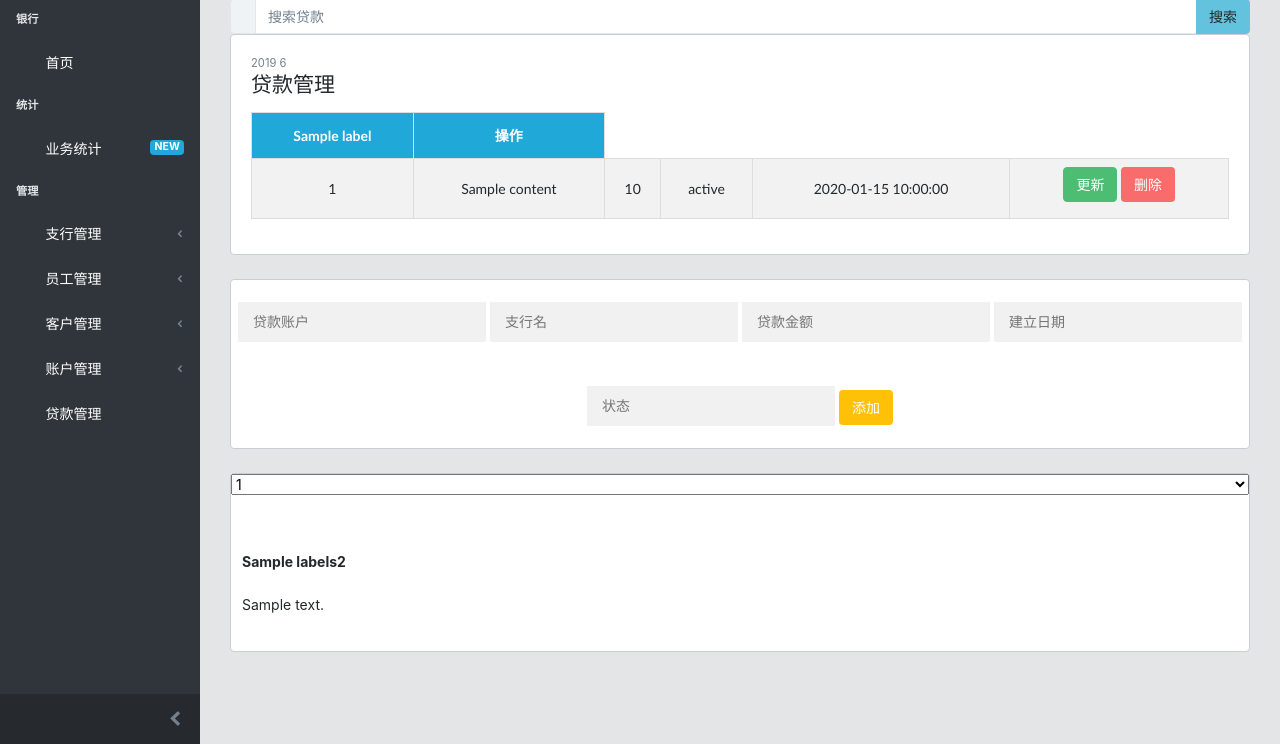
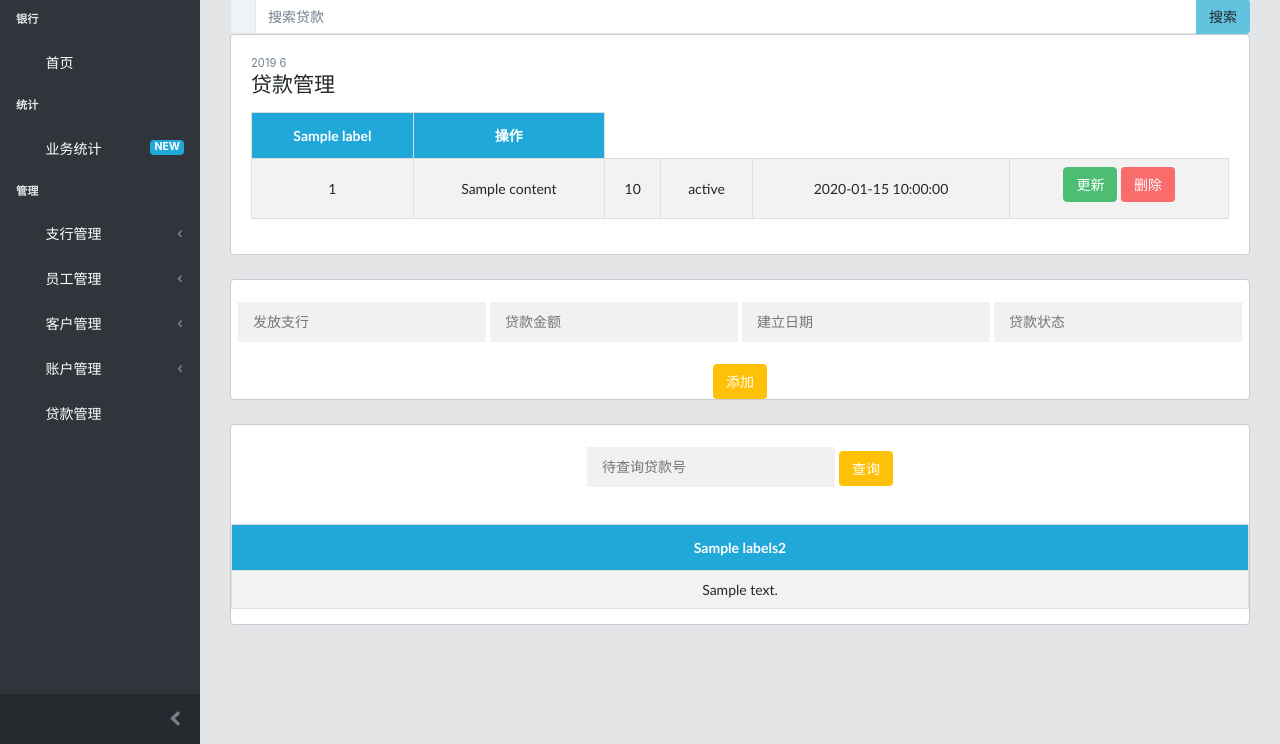
Before and after one commit to LeaFZ96/SE-BankSys, a Flask app: template src/templates/debt.html in a window 1280 px wide. Shown: the part 56-800 px from the top of the page. Run offline with Flask 2, Linux system fonts and the light colour scheme; the template is opened without the code that fills it: most values are stand-ins (such as "Sample title", 1, 10 or a date in 2020); some libraries are stand-ins or nearby versions.

Commit message:
finish loan part

```diff
--- a/src/app.py
+++ b/src/app.py
@@ -364,12 +364,60 @@ def account():
 
 @app.route('/debt', methods=['GET', 'POST'])
 def debt():
-    labels = ['贷款号', '支行', '贷款金额', '贷款状态', '建立日期']
-    content = Loan.query.all()
+    labels = ['贷款号', '发放支行', '贷款金额', '贷款状态', '建立日期']
+    content = db.session.query(Loan).all()
     labels2 = ['贷款号', '客户ID', '发放日期', '发放金额']
     result = []
-    for i in content:
-        result.append(db.session.query(t_loan_to_client).filter_by(loanNum=i.loanNum).all())
+    #db.session.query(t_loan_to_client).filter_by(loanNum=i.loanNum).all()
+
+    if request.method == 'GET':
+        return render_template('debt.html', labels=labels, labels2=labels2, content=content, content2=result)
+    else:
+        if request.form.get('type') == 'update':
+            oldNum = request.form.get('key')
+            money = request.form.get('money')
+            state = request.form.get('state')
+
+            loan_result = db.session.query(Loan).filter_by(loanNum=oldNum).first()
+
+            loan_result.loanAmount = money
+            loan_result.status = state
+
+            db.session.commit()
+
+        elif request.form.get('type') == 'delete':
+            oldNum = request.form.get('key')
+
+            loan_result = db.session.query(Loan).filter_by(loanNum=oldNum).first()
+            db.session.delete(loan_result)
+            db.session.commit()
+
+        elif request.form.get('type') == 'insert':
+            branch = request.form.get('branch')
+            money = request.form.get('money')
+            date = request.form.get('date')
+            state = request.form.get('state')
+
+            date = date.split('-')
+            date = datetime.date(
+                int(date[0]), int(date[1]), int(date[2]))
+
+            newLoan = Loan(
+                branchName = branch,
+                loanAmount = money,
+                status = state,
+                createdDate = date
+            )
+
+            db.session.add(newLoan)
+            db.session.commit()
+
+        elif request.form.get('type') == 'query':
+            loanNum = request.form.get('loanNum')
+
+            result = db.session.query(t_loan_to_client).filter_by(loanNum=loanNum).all()
+
+    content = db.session.query(Loan).all()
 
     return render_template('debt.html', labels=labels, content=content, labels2=labels2, content2=result)
 
--- a/src/templates/debt.html
+++ b/src/templates/debt.html
@@ -34,81 +34,39 @@
         }
       }
     }
-    function openForm() {
+    function openForm(key) {
       document.getElementById("updateForm").style.display = "block";
+      update_form.key.value = key;
     }
 
     function closeForm() {
       document.getElementById("updateForm").style.display = "none";
     }
 
-    function openwForm() {
+    function openwForm(key) {
       document.getElementById("deleteWarning").style.display = "block";
+      delete_form.key.value = key;
     }
 
     function closewForm() {
       document.getElementById("deleteWarning").style.display = "none";
     }
-
-    function dochange() {
-      var ele = document.getElementById("selectshow");
-      if (ele.children[0].value == 1) {
-        td1.style.display = "block";
-        td2.style.display = "none";
-        td3.style.display = "none";
-        td4.style.display = "none";
-        td5.style.display = "none";
-      }
-      if (ele.children[0].value == 2) {
-        td1.style.display = "none";
-        td2.style.display = "list-item";
-        td3.style.display = "none";
-        td4.style.display = "none";
-        td5.style.display = "none";
-      }
-      if (ele.children[0].value == 3) {
-        td1.style.display = "none";
-        td2.style.display = "none";
-        td3.style.display = "list-item";
-        td4.style.display = "none";
-        td5.style.display = "none";
-      }
-      if (ele.children[0].value == 4) {
-        td1.style.display = "none";
-        td2.style.display = "none";
-        td3.style.display = "none";
-        td4.style.display = "list-item";
-        td5.style.display = "none";
-      }
-      if (ele.children[0].value == 5) {
-        td1.style.display = "none";
-        td2.style.display = "none";
-        td3.style.display = "none";
-        td4.style.display = "none";
-        td5.style.display = "list-item";
-      }
-    }
   </script>
 </head>
 
 <div class="form-popup" id="updateForm">
-  <form class="form-container">
+  <form class="form-container" name="update_form" method="POST">
     <h1>更新表单</h1>
 
-    <label for="email"><b>贷款账户</b></label>
-    <input type="text" placeholder="贷款账户" name="贷款账户" required>
+    <input type="hidden" name="key" value="">
 
-    <label for="email"><b>支行名</b></label>
-    <input type="text" placeholder="支行名" name="支行名" required>
+    <input type="hidden" name="type" value="update">
 
     <label for="email"><b>贷款金额</b></label>
-    <input type="text" placeholder="贷款金额" name="贷款金额" required>
+    <input type="text" placeholder="贷款金额" name="money" required>
 
-    <label for="email"><b>建立日期</b></label>
-    <input type="text" placeholder="建立日期" name="建立日期" required>
-
-    <label for="email"><b>状态</b></label>
-    <input type="text" placeholder="状态" name="状态" required>
+    <label for="email"><b>贷款状态</b></label>
+    <input type="text" placeholder="状态" name="state" required>
 
     <button type="submit" class="btn btn-success" value="Refresh Page" onClick="window.location.reload();">确认</button>
     <button type="button" class="btn bg-danger" onclick="closeForm()">取消</button>
@@ -116,8 +74,12 @@
 </div>
 
 <div class="form-popup" id="deleteWarning">
-  <form class="form-container">
+  <form class="form-container" name="delete_form" method="POST">
     <h4>确认删除吗？</h4>
+
+    <input type="hidden" name="type" value="delete">
+
+    <input type="hidden" name="key" value="">
 
     <button type="submit" class="btn btn-success" value="Refresh Page" onClick="window.location.reload();">确认</button>
     <button type="button" class="btn bg-danger" onclick="closewForm();">取消</button>
@@ -209,8 +171,8 @@
                       <td> {{ i.status }} </td>
                       <td> {{ i.createdDate }} </td>
                       <td>
-                        <label class="btn btn-success" onclick="openForm()">更新</label>
-                        <label class="btn bg-danger" onclick="openwForm()">删除</label>
+                        <label class="btn btn-success" onclick="openForm(this.parentNode.parentNode.id)">更新</label>
+                        <label class="btn bg-danger" onclick="openwForm(this.parentNode.parentNode.id)">删除</label>
                       </td>
                     </tr>
                     {% endfor %}
@@ -219,86 +181,48 @@
               </div>
             </div>
           </div>
+
           <div class="card">
             <div class="insert-container">
+              <form class="form-insert" method="POST">
+                <input type="hidden" name="type" value="insert">
 
-              <form class="form-insert">
-
-                <input type="text" placeholder="贷款账户" name="acc" required>
-
-                <input type="text" placeholder="支行名" name="name" required>
+                <input type="text" placeholder="发放支行" name="branch" required>
 
                 <input type="text" placeholder="贷款金额" name="money" required>
 
                 <input type="text" placeholder="建立日期" name="date" required>
 
-                <input type="text" placeholder="状态" name="state" required>
+                <input type="text" placeholder="贷款状态" name="state" required>
                 <button class="btn bg-warning" type="submit">添加</button>
               </form>
             </div>
           </div>
 
-          <div class="card" id="selectshow">
-            <select name="selectedname" onchange="dochange()">
-              {% for i in content2 %}
-              <option value="{{i[0][0]}}"> {{ i[0][0] }} </option>
-              {% endfor %}
-            </select>
+          <div class="card">
+            <div class="insert-container">
+              <form class="form-insert" method="POST">
+                <input type="hidden" name="type" value="query">
 
-            <table>
-              {% for i in content2 %}
-              <tr id="td{{i[0][0]}}" style="display:'list-item'">
+                <input type="text" placeholder="待查询贷款号" name="loanNum" required>
+
+                <button class="btn bg-warning" type="submit">查询</button>
+              </form>
+            </div>
+
+            <table id="bank-table">
               <tr>
                 {% for j in labels2 %}
                 <th> {{ j }} </th>
                 {% endfor %}
               </tr>
-                {% for k in i %}
+              {% for i in content2 %}
               <tr>
-                  {% for m in k %}
+                {% for m in i %}
                 <td> {{ m }} </td>
                 {% endfor %}
               </tr>
               {% endfor %}
-              </tr>
-              {% endfor %}
-
-              <tr id="td2" style="display:none">
-
-                <td height="20" align="center" bgcolor="#CCFF00">显示2的内容
-
-                  <textarea name="textarea"></textarea></td>
-
-              </tr>
-
-
-              <tr id="td3" style="display:none">
-
-                <td height="20" align="center" bgcolor="#996600">显示3的内容
-
-                  <input type="checkbox" name="checkbox" value="checkbox">
-
-                  <input type="checkbox" name="checkbox" value="checkbox"></td>
-
-              </tr>
-
-              <tr id="td4" style="display:none">
-
-                <td height="20" align="center" bgcolor="#CC99CC">显示4的内容
-
-                  <input type="radio" name="radiobutton" value="radiobutton">
-
-                  <input type="radio" name="radiobutton" value="radiobutton"></td>
-
-              </tr>
-
-              <tr id="td5" style="display:none">
-
-                <td height="20" align="center" bgcolor="#66CCFF">显示5的内容
-
-                  <input type="submit" name="Submit" value="提交"></td>
-
-              </tr>
             </table>
           </div>
         </div>
--- a/src/templates/index.html
+++ b/src/templates/index.html
@@ -141,6 +141,7 @@
                         <h1 class="float-left display-3 mr-4">欢迎</h1>
                         <h4 class="pt-3">使用银行业务系统</h4>
                         <p class="text-muted">by LeaFZ96, E-Tsai & hubertzk</p>
+                        <img src="">
                       </div>
                   </div>
                 </div>
```
Lines whose indentation alone changed are shown as unchanged.
